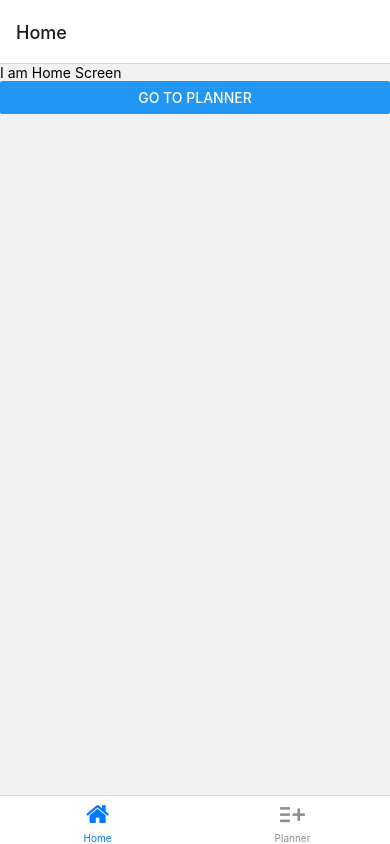
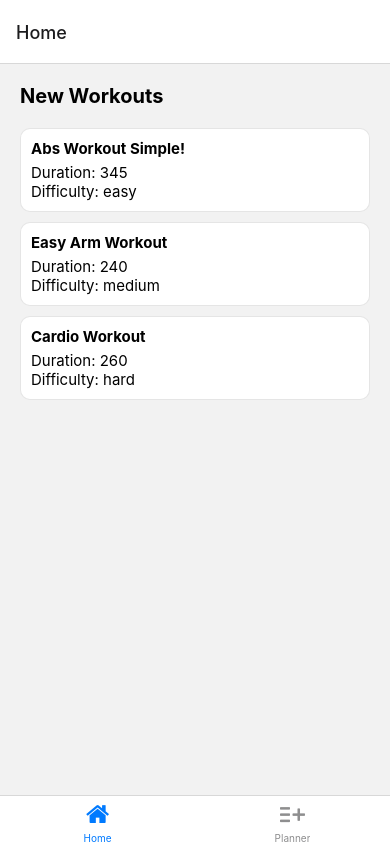
Before and after one commit to matan3sh/WorkoutApp, a React Native app: screen /Home in a window 390 px wide. Built offline with nearby package versions, Linux system fonts and the light colour scheme.

Commit message:
Style the workout list in home screen

```diff
--- /dev/null
+++ b/components/WorkoutItem.tsx
@@ -0,0 +1,35 @@
+import { Text, View, StyleSheet } from "react-native";
+
+import { Workout } from "../types/data";
+
+export default function WorkoutItem({ item }: { item: Workout }) {
+  return (
+    <View style={styles.container}>
+      <Text style={styles.name}>{item.name}</Text>
+      <Text style={styles.duration}>Duration: {item.duration}</Text>
+      <Text style={styles.difficulty}>Difficulty: {item.difficulty}</Text>
+    </View>
+  );
+}
+
+const styles = StyleSheet.create({
+  container: {
+    borderRadius: 10,
+    borderColor: "rgba(0,0,0,0.1)",
+    borderWidth: 1,
+    padding: 10,
+    marginBottom: 10,
+    backgroundColor: "#fff",
+  },
+  name: {
+    fontSize: 15,
+    fontWeight: "bold",
+    marginBottom: 5,
+  },
+  duration: {
+    fontSize: 15,
+  },
+  difficulty: {
+    fontSize: 15,
+  },
+});
--- /dev/null
+++ b/data.json
@@ -0,0 +1,111 @@
+[
+  {
+    "slug": "abs-workout-simple-12321312",
+    "name": "Abs Workout Simple!",
+    "duration": 345,
+    "difficulty": "easy",
+    "sequence": [
+      {
+        "slug": "pushups-213213712",
+        "name": "Pushups",
+        "type": "exercise",
+        "reps": 15,
+        "duration": 60
+      },
+      {
+        "slug": "break-12313123",
+        "name": "Break",
+        "type": "break",
+        "duration": 15
+      },
+      {
+        "slug": "lower-back-stretch-23123421",
+        "name": "Lower back stretch",
+        "type": "stretch",
+        "duration": 120
+      },
+      {
+        "slug": "pull-up-12308277",
+        "name": "Pull Up",
+        "type": "exercise",
+        "reps": 10,
+        "duration": 60
+      },
+      {
+        "slug": "break-123213798",
+        "name": "Breath",
+        "type": "break",
+        "duration": 30
+      },
+      {
+        "slug": "squats-971236798",
+        "name": "Squats",
+        "type": "exercise",
+        "reps": 30,
+        "duration": 60
+      }
+    ]
+  },
+  {
+    "slug": "easy-arm-workout-12317278",
+    "name": "Easy Arm Workout",
+    "duration": 240,
+    "difficulty": "medium",
+    "sequence": [
+      {
+        "slug": "pushups-4876812",
+        "name": "Pushups",
+        "type": "exercise",
+        "reps": 15,
+        "duration": 60
+      },
+      {
+        "slug": "lower-back-stretch-12478712",
+        "name": "Lower back stretch",
+        "type": "stretch",
+        "duration": 120
+      },
+      {
+        "slug": "pull-ups-123214221",
+        "name": "Pull Ups",
+        "type": "exercise",
+        "reps": 10,
+        "duration": 60
+      }
+    ]
+  },
+  {
+    "slug": "cardio-workout-1231283",
+    "name": "Cardio Workout",
+    "duration": 260,
+    "difficulty": "hard",
+    "sequence": [
+      {
+        "slug": "jumping-jacks-1237191",
+        "name": "Jumping Jacks",
+        "type": "exercise",
+        "reps": 100,
+        "duration": 120
+      },
+      {
+        "slug": "breath-1212337191",
+        "name": "Breath",
+        "type": "break",
+        "duration": 10
+      },
+      {
+        "slug": "jumping-jacks-12323214",
+        "name": "Jumping Jacks",
+        "type": "exercise",
+        "reps": 100,
+        "duration": 120
+      },
+      {
+        "slug": "breath-2142123212",
+        "name": "Breath",
+        "type": "break",
+        "duration": 10
+      }
+    ]
+  }
+]
--- a/screens/HomeScreen.tsx
+++ b/screens/HomeScreen.tsx
@@ -1,14 +1,32 @@
+import { View, StyleSheet, FlatList, Text } from "react-native";
 import { NativeStackHeaderProps } from "@react-navigation/native-stack";
-import { View, Text, Button } from "react-native";
+
+import WorkoutItem from "../components/WorkoutItem";
+
+import data from "../data.json";
+import { Workout } from "../types/data";
 
 export default function HomeScreen({ navigation }: NativeStackHeaderProps) {
   return (
-    <View>
-      <Text>I am Home Screen</Text>
-      <Button
-        onPress={() => navigation.navigate("Planner")}
-        title="Go to Planner"
+    <View style={styles.container}>
+      <Text style={styles.header}>New Workouts</Text>
+      <FlatList
+        data={data as Workout[]}
+        renderItem={WorkoutItem}
+        keyExtractor={(item) => item.slug}
       />
     </View>
   );
 }
+
+const styles = StyleSheet.create({
+  container: {
+    padding: 20,
+    flex: 1,
+  },
+  header: {
+    fontSize: 20,
+    marginBottom: 20,
+    fontWeight: "bold",
+  },
+});
--- /dev/null
+++ b/types/data.ts
@@ -0,0 +1,18 @@
+export type Difficulty = "easy" | "normal" | "hard";
+export type SequenceType = "exercise" | "stretch" | "break";
+
+export interface Workout {
+  slug: string;
+  name: string;
+  duration: number;
+  difficulty: Difficulty;
+  sequence: SequenceItem[];
+}
+
+export interface SequenceItem {
+  slug: string;
+  name: string;
+  type: SequenceType;
+  duration: number;
+  reps?: number;
+}
```
